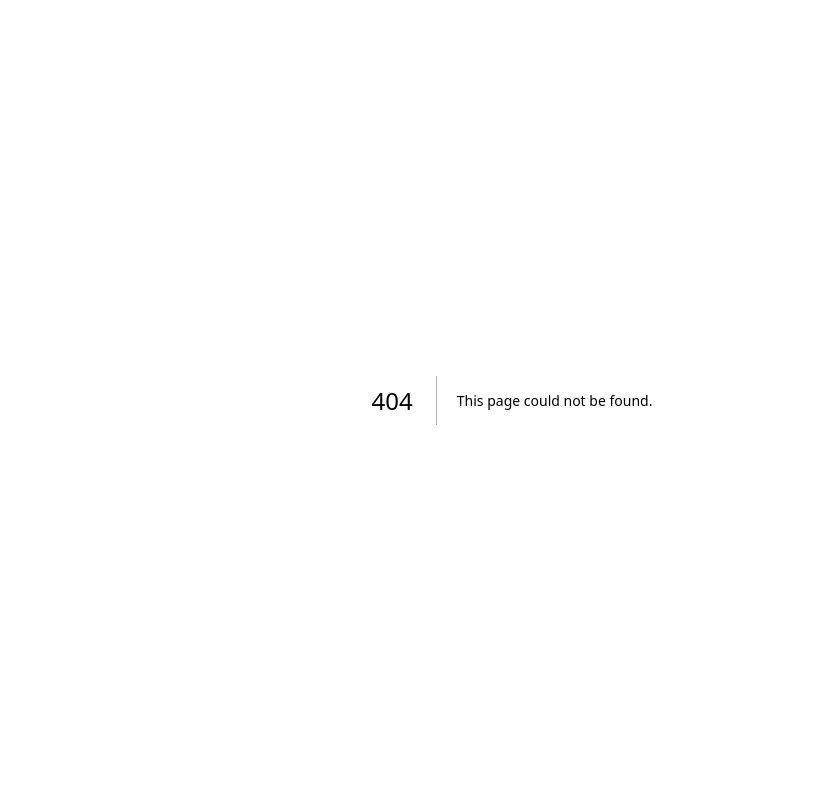
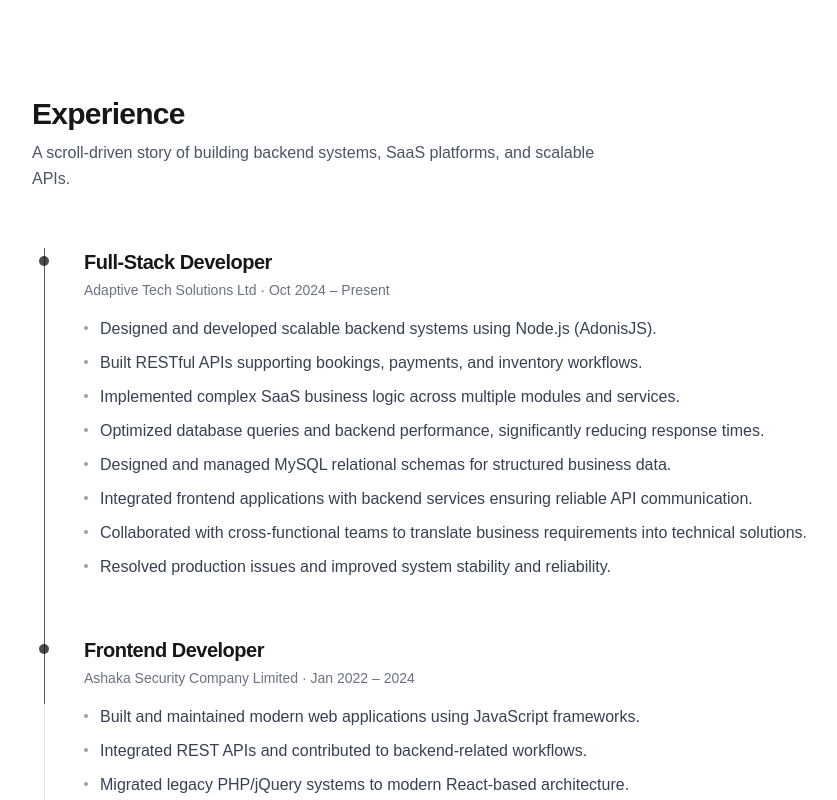
Before and after one commit to 7amarah/tamarah-portfolio, a Next.js app: page /experience in a window 1280 px wide. Before the commit this address had no page. Shown: the top 800 px of the page, without its empty margins (128-965 px from the left). Built offline with nearby package versions, Linux system fonts and the light colour scheme.

Commit message:
define the experience page component

```diff
--- /dev/null
+++ b/app/(app)/experience/page.tsx
@@ -0,0 +1,133 @@
+"use client";
+
+import { motion, useScroll, useTransform } from "framer-motion";
+import { useRef } from "react";
+import Section from "@/components/ui/Section";
+import Container from "@/components/ui/Container";
+import { experienceData, projectHighlight } from "@/lib/data";
+
+export default function ExperiencePage() {
+    const containerRef = useRef(null);
+
+    // Scroll progress for subtle “story line” effect
+    const { scrollYProgress } = useScroll({
+        target: containerRef,
+        offset: ["start end", "end start"],
+    });
+
+    const lineHeight = useTransform(scrollYProgress, [0, 1], ["0%", "100%"]);
+
+    return (
+        <Section>
+            <Container>
+                {/* Header */}
+                <motion.div
+                    initial={{ opacity: 0, y: 16 }}
+                    whileInView={{ opacity: 1, y: 0 }}
+                    viewport={{ once: true, amount: 0.4 }}
+                    transition={{ duration: 0.7, ease: "easeOut" }}
+                    className="mb-14"
+                >
+                    <h1 className="text-3xl font-bold tracking-tight">
+                        Experience
+                    </h1>
+
+                    <p className="text-gray-600 mt-2 max-w-xl leading-relaxed">
+                        A scroll-driven story of building backend systems, SaaS platforms,
+                        and scalable APIs.
+                    </p>
+                </motion.div>
+
+                {/* Timeline */}
+                <div ref={containerRef} className="relative ml-3">
+
+                    {/* Background timeline line */}
+                    <div className="absolute left-0 top-0 w-px h-full bg-gray-200" />
+
+                    {/* Animated progress line (Apple-like feel) */}
+                    <motion.div
+                        style={{ height: lineHeight }}
+                        className="absolute left-0 top-0 w-px bg-black/60 origin-top"
+                    />
+
+                    <div className="space-y-14">
+                        {experienceData.map((exp, index) => (
+                            <motion.div
+                                key={index}
+                                initial={{ opacity: 0, y: 24 }}
+                                whileInView={{ opacity: 1, y: 0 }}
+                                viewport={{ once: true, amount: 0.35 }}
+                                transition={{
+                                    duration: 0.7,
+                                    ease: "easeOut",
+                                    delay: index * 0.05,
+                                }}
+                                className="relative pl-10"
+                            >
+                                {/* Soft timeline dot */}
+                                <div className="absolute left-[-5px] top-2 w-2.5 h-2.5 rounded-full bg-black/70" />
+
+                                {/* Role */}
+                                <h2 className="text-xl font-semibold tracking-tight">
+                                    {exp.role}
+                                </h2>
+
+                                <p className="text-sm text-gray-500 mt-1">
+                                    {exp.company} · {exp.period}
+                                </p>
+
+                                {/* Highlights */}
+                                <ul className="mt-4 space-y-2 text-gray-700 leading-relaxed">
+                                    {exp.highlights.map((item, i) => (
+                                        <motion.li
+                                            key={i}
+                                            initial={{ opacity: 0, y: 8 }}
+                                            whileInView={{ opacity: 1, y: 0 }}
+                                            viewport={{ once: true, amount: 0.3 }}
+                                            transition={{
+                                                duration: 0.5,
+                                                ease: "easeOut",
+                                                delay: i * 0.03,
+                                            }}
+                                            className="relative pl-4 before:content-[''] before:absolute before:left-0 before:top-2.5 before:w-1 before:h-1 before:bg-gray-400 before:rounded-full"
+                                        >
+                                            {item}
+                                        </motion.li>
+                                    ))}
+                                </ul>
+                            </motion.div>
+                        ))}
+                    </div>
+                </div>
+
+                {/* Featured Project (cleaner card style) */}
+                <motion.div
+                    className="mt-24"
+                    initial={{ opacity: 0, y: 24 }}
+                    whileInView={{ opacity: 1, y: 0 }}
+                    viewport={{ once: true, amount: 0.4 }}
+                    transition={{ duration: 0.7, ease: "easeOut" }}
+                >
+                    <h2 className="text-2xl font-semibold tracking-tight mb-5">
+                        Featured Build
+                    </h2>
+
+                    <div className="p-6 rounded-xl border border-gray-200 bg-white/70 backdrop-blur-sm">
+                        <h3 className="text-lg font-semibold">
+                            {projectHighlight.title}
+                        </h3>
+
+                        <ul className="mt-3 space-y-2 text-gray-700 leading-relaxed">
+                            {projectHighlight.highlights.map((item, i) => (
+                                <li key={i} className="pl-4 relative">
+                                    <span className="absolute left-0 top-[10px] w-1 h-1 bg-gray-400 rounded-full" />
+                                    {item}
+                                </li>
+                            ))}
+                        </ul>
+                    </div>
+                </motion.div>
+            </Container>
+        </Section>
+    );
+}
```
